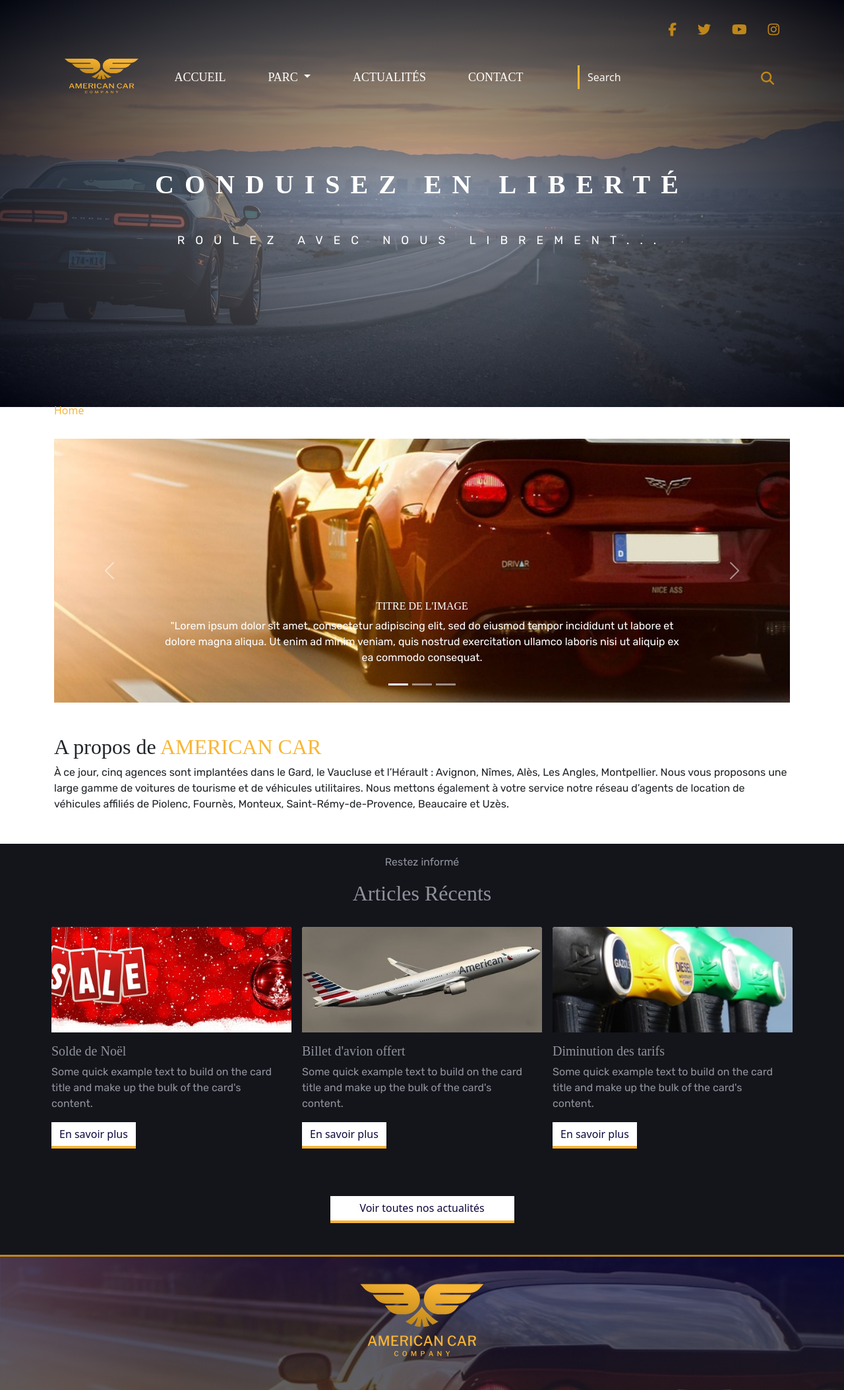
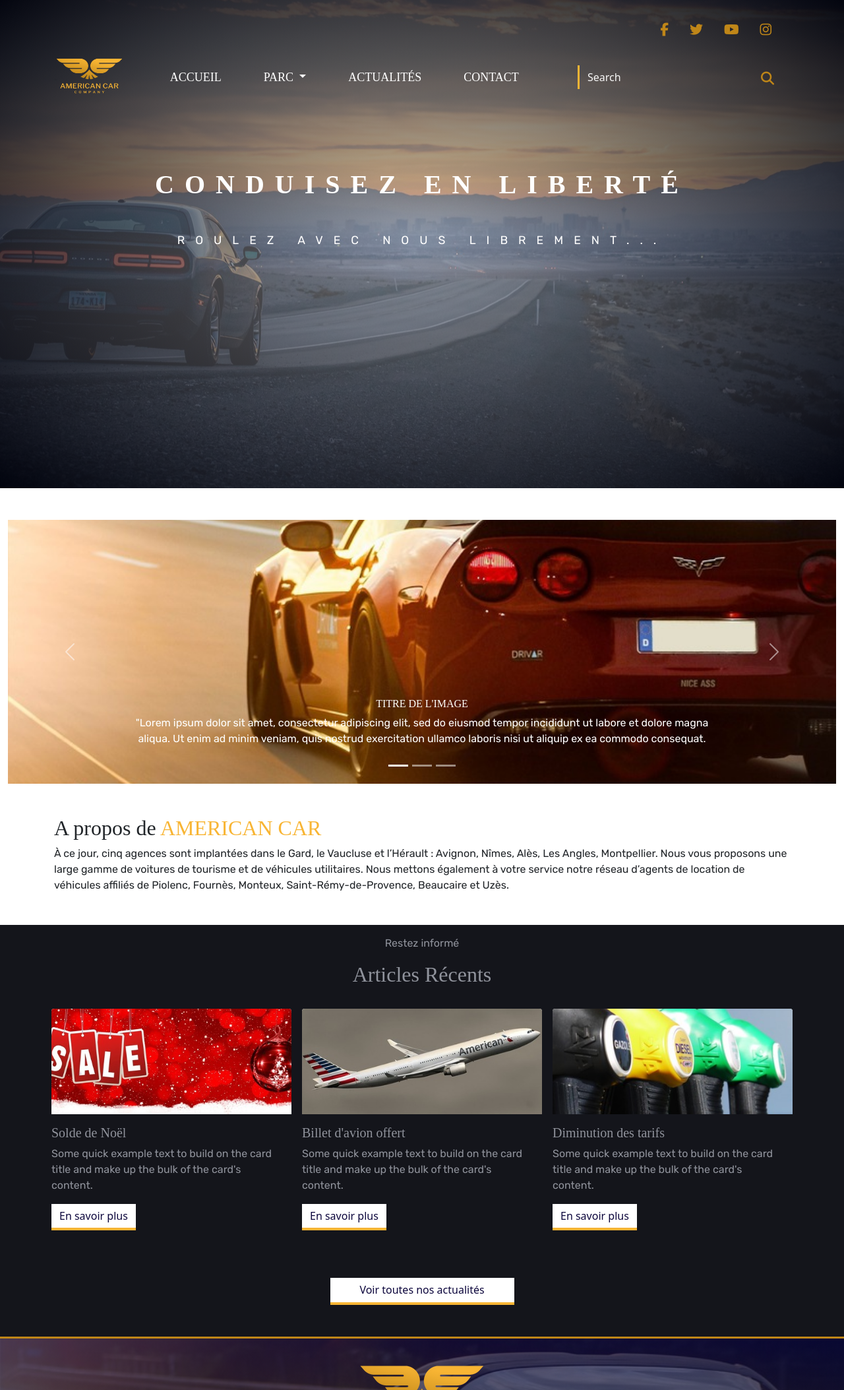
Before and after one commit to clairemetais/location_voiture, a PHP site: page / in a window 1280 px wide. Shown: the top 2107 px of the page at 66% size. Run offline with PHP 8.4, Linux system fonts and the light colour scheme; some libraries are stand-ins or nearby versions.

Commit message:
bg media

```diff
--- a/contact.php
+++ b/contact.php
@@ -89,6 +89,3 @@
 <script src="scripts/scripts.js"></script>
 
 </html>
-Adresse
-Google map
-Formulaire de contact avec nom, prénom, mail, message
--- a/header.html
+++ b/header.html
@@ -1,6 +1,7 @@
 <div class="container">
-  <nav class= "pt-4">
-    <ul class="nav justify-content-end">
+  <nav class= "pt-1 pt-lg-4">
+    <div class="container-fluid">
+      <ul class="nav justify-content-center justify-content-md-end">
         <li class="nav-item">
           <a class="nav-link active" aria-current="page" href="#"><i class="fab fa-facebook-f"></i></a>
         </li>
@@ -14,17 +15,19 @@
           <a class="nav-link" href="#"><i class="fab fa-instagram"></i></a>
         </li>
       </ul>
+    </div>
   </nav>
-  <nav class="navbar navbar-expand-lg  bg-transparent main-nav">
+  <nav class="navbar navbar-expand-md bg-transparent main-nav">
+    <a class="navbar-brand" href="index.php" title="page d'accueil">
+        <img src="img\logo.png" class="img-fluid" alt="american car" >
+      </a>
     <div class="container-fluid">
-      <a class="navbar-brand" href="index.php" title="page d'accueil">
-        <img src="img\logo.png" alt="american car" >
-      </a>
       <button class="navbar-toggler" type="button" data-bs-toggle="collapse" data-bs-target="#navbarSupportedContent"
         aria-controls="navbarSupportedContent" aria-expanded="false" aria-label="Toggle navigation">
         <span class="navbar-toggler-icon"></span>
       </button>
       <div class="collapse navbar-collapse" id="navbarSupportedContent">
+
         <ul class="navbar-nav me-auto mb-2 mb-lg-0">
           <li class="nav-item pe-5">
             <a class="nav-link active " aria-current="page" href="index.php"
@@ -49,15 +52,15 @@
             <a class="nav-link" href="contact.php" title="page de contact">Contact</a>
           </li>
         </ul>
+      </div>
       <form class="d-flex " role="search">
         <input class="form-control me-2 bg-transparent " type="search" placeholder="Search " aria-label="Search">
         <button class="btn" type="submit"><i class="fa fa-search"></i></button>
       </form>
     </div>
-    </div>
   </nav>
 
-  <div class="baseline ">
+  <div class="d-none d-md-block baseline ">
     <div>Conduisez en liberté</div>
     <div>
       <span>roulez avec nous librement...</span>
--- a/index.php
+++ b/index.php
@@ -13,20 +13,15 @@
 
 <body>
   <header>
-    <div class="bg_header_index">
+    <div class="bg_header_index ">
       <?php
       require_once("header.html")
-       ?>
-      <nav aria-label="breadcrumb">
-        <ol class="breadcrumb">
-          <li class="breadcrumb-item active" aria-current="page">Home</li>
-        </ol>
-      </nav>
+      ?>
     </div>
   </header>
   <main class="index">
     <section class="bg_index_presentation pt-5">
-      <div class="container">
+      <div class="container-fluid">
         <div id="carouselExampleIndicators" class="carousel slide ">
           <div class="carousel-indicators">
             <button type="button" data-bs-target="#carouselExampleIndicators" data-bs-slide-to="0" class="active"
@@ -95,7 +90,7 @@
         </div>
         <div class="row pt-3 text-md-start">
           <div class="p-2 g-col-12 col-md-4 d-flex justify-content-center">
-            <div class="card border-0 rounded-1 h-100" style="width:25rem">
+            <div class="card border-0 rounded-1 h-100" style="max-width:25rem">
               <img src="img\actualité\noel_moyen.jpg" class="card-img-top rounded-top-1" alt="boule de noël">
               <div class="card-body ps-0">
                 <h5 class="card-title">Solde de Noël</h5>
@@ -106,7 +101,7 @@
             </div>
           </div>
           <div class="p-2 g-col-12 col-md-4 d-flex justify-content-center">
-            <div class="card border-0 rounded-1 h-100" style="width:25rem">
+            <div class="card border-0 rounded-1 h-100" style="max-width:25rem">
               <img src="img\actualité\avion_petit.jpg" class="card-img-top rounded-top-1" alt="avion American airlines">
               <div class="card-body ps-0">
                 <h5 class="card-title">Billet d'avion offert</h5>
@@ -117,7 +112,7 @@
             </div>
           </div>
           <div class="p-2 g-col-12 col-md-4 d-flex justify-content-center">
-            <div class="card border-0 rounded-1 h-100" style="width:25rem">
+            <div class="card border-0 rounded-1 h-100" style="max-width:25rem">
               <img src="img\actualité\essence_moyen.jpg" class="card-img-top rounded-top-1" alt="poignet d'essence">
               <div class="card-body ps-0">
                 <h5 class="card-title">Diminution des tarifs</h5>
--- a/styles/style.css
+++ b/styles/style.css
@@ -297,15 +297,84 @@ header .btn{
 }
 
 /*------------------------page index------------------- */
-
 .bg_header_index {
     background:
         radial-gradient(rgba(197, 195, 195, 0.514), rgba(1, 3, 13, 0.979)),
-        url("../img/bg_header.jpg"), no-repeat;
-    background-size: cover;
+        url("../img/bg_header.jpg");
+}
+
+.bg_header_parc_actuel {
+    background:
+        radial-gradient(rgba(197, 195, 195, 0.514), rgba(1, 3, 13, 0.979)),
+        url("../img/bg_header_actu.jpg");
+}
+.bg_header_parc_collection {
+    background:
+        radial-gradient(rgba(197, 195, 195, 0.514), rgba(1, 3, 13, 0.979)),
+        url("../img/bg_header2.jpg");
+
+}
+.bg_header_liste_actu {
+    background:
+        radial-gradient(rgba(197, 195, 195, 0.514), rgba(1, 3, 13, 0.979)),
+        url("../img/bg_actu.jpg");
+
+}
+.bg_header_fiche_actu {
+    background:
+        radial-gradient(rgba(197, 195, 195, 0.514), rgba(1, 3, 13, 0.979)),
+        url("../img/actualité/tesla.jpg");
+
+}
+.bg_header_fiche_voiture {
+    background:
+        radial-gradient(rgba(197, 195, 195, 0.514), rgba(1, 3, 13, 0.979)),
+        url("../img/bg_fiche_voiture.jpg");
+
+}
+.bg_header_contact {
+    background:
+        radial-gradient(rgba(197, 195, 195, 0.514), rgba(1, 3, 13, 0.979)),
+        url("../img/bg_contact.jpg");
+
+}
+.bg_header_index,
+    .bg_header_liste_actu,
+    .bg_header_parc_actuel,
+    .bg_header_parc_collection,
+    .bg_header_fiche_actu,
+    .bg_header_fiche_voiture,
+    .bg_header_contact{
+        background-size: cover;
     background-position: center;
-    height: 48.177vw;
+    background-repeat:no-repeat;
+    height: 380px;
+    }
+
+
+@media screen and (min-width:768px){
+    .bg_header_index,
+    .bg_header_liste_actu,
+    .bg_header_parc_actuel,
+    .bg_header_parc_collection,
+    .bg_header_fiche_actu,
+    .bg_header_fiche_voiture,
+    .bg_header_contact  {
+        height: 500px;
+    }
 }
+@media screen and (min-width:992px){
+    .bg_header_index,
+    .bg_header_liste_actu,
+    .bg_header_parc_actuel,
+    .bg_header_parc_collection,
+    .bg_header_fiche_actu,
+    .bg_header_fiche_voiture,
+    .bg_header_contact {
+    height: 740px;
+}
+}
+
 .index img.card-img-top {
     height: 10rem;
     object-fit: cover;
```
Also changed, not shown: other parts of styles/style.css (+5 -50 lines), img/bg_actu2.jpg (deleted). Lines whose indentation alone changed are shown as unchanged.
